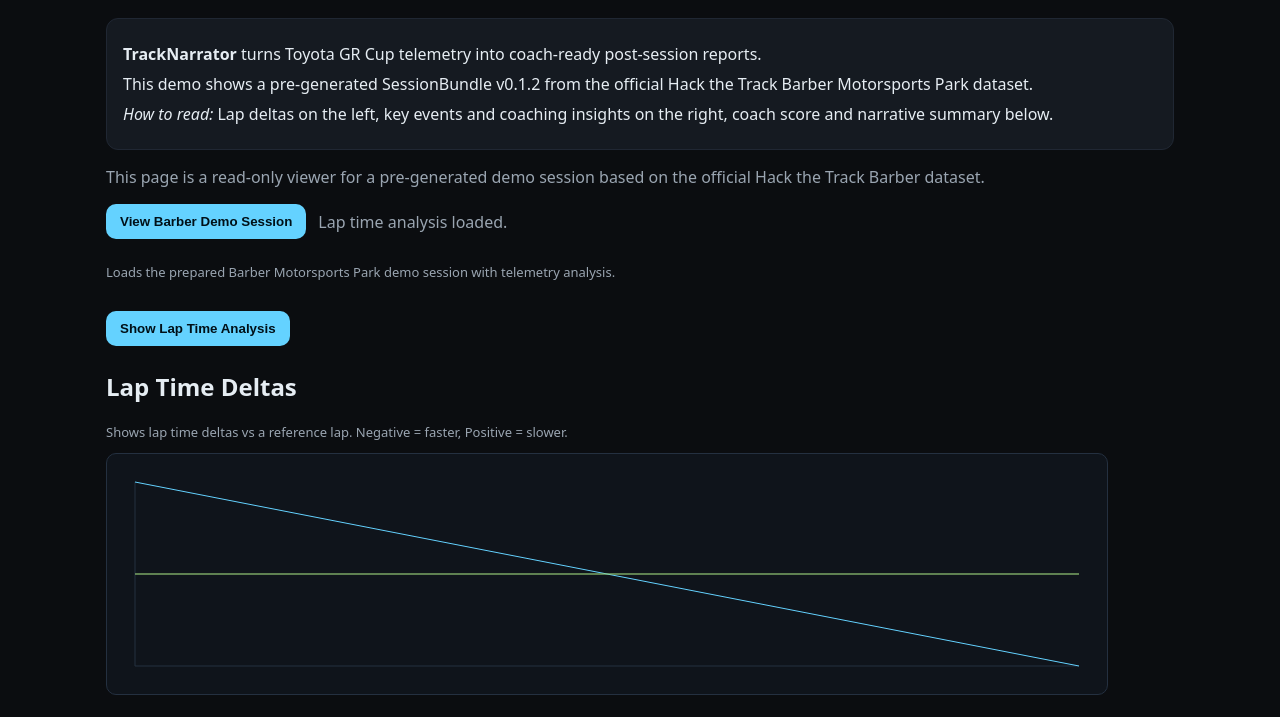
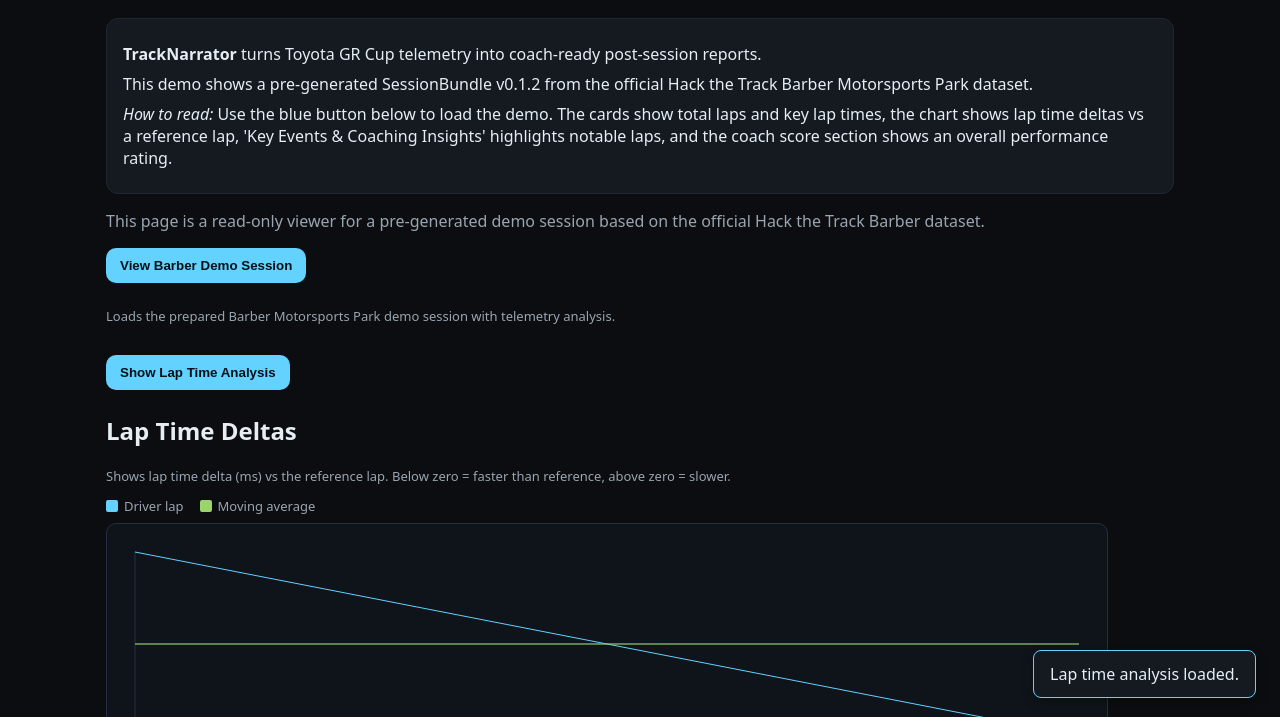
Before and after one commit to sofus-deng/tracknarrator, a plain HTML site: page docs/index.html in a window 1280 px wide. Both pictures are taken after a click on the button "Show Lap Time Analysis". Shown: the part 78-795 px from the top of the page. Drawn offline with Linux system fonts and the light colour scheme.

Commit message:
docs: refine static demo layout and data wiring for hack the track
- Fix hero copy to match current vertical layout
- Make KPI cards show real values from demo data
- Implement toast notification system for status messages
- Add legend to Lap Time Deltas chart for better interpretability
- Display Key Events & Coaching Insights properly
- Fix Coach Score layout (button → gauge → badge)
- Populate Laps section with actual lap data
- Update demo data files with proper structure

```diff
--- a/docs/app.js
+++ b/docs/app.js
@@ -22,6 +22,17 @@ window.tnSummary = null;
 window.tnViz = null;
 window.tnCoachScore = null;
 
+// Toast notification system
+function showToast(message) {
+  const toast = document.getElementById('toast');
+  toast.textContent = message;
+  toast.style.display = 'block';
+
+  setTimeout(() => {
+    toast.style.display = 'none';
+  }, 3500);
+}
+
 async function fetchSummary() {
   const status = document.getElementById('status');
   status.textContent = 'Loading demo data...';
@@ -29,7 +40,8 @@ async function fetchSummary() {
     // Try primary path first, then fallback
     const data = await fetchStaticJson('data/summary.json', 'demo/export/summary.json');
     window.tnSummary = data; // Store globally for reuse
-    status.textContent = 'Loaded.';
+    status.textContent = '';
+    showToast('Demo session loaded.');
     renderKPIs(data);
     renderCards(data.cards || []);
     renderLaps((data.sparklines && data.sparklines.laps) || []);
@@ -176,7 +188,8 @@ async function fetchViz() {
 
     if (vizData && vizData.lap_delta_series) {
       drawLapChart(vizData.lap_delta_series);
-      status.textContent = 'Lap time analysis loaded.';
+      status.textContent = '';
+      showToast('Lap time analysis loaded.');
     } else {
       status.textContent = 'Lap time analysis not available for this demo.';
     }
@@ -243,7 +256,8 @@ async function fetchCoach() {
     // First check if we already have coach score data
     if (window.tnCoachScore) {
       drawCoachGauge(window.tnCoachScore);
-      status.textContent = 'Coach assessment loaded.';
+      status.textContent = '';
+      showToast('Coach assessment loaded.');
       return;
     }
 
@@ -253,7 +267,8 @@ async function fetchCoach() {
       data = await fetchStaticJson('data/coach_score.json', 'demo/export/coach_score.json');
       window.tnCoachScore = data; // Store globally
       drawCoachGauge(data);
-      status.textContent = 'Coach assessment loaded.';
+      status.textContent = '';
+      showToast('Coach assessment loaded.');
     } catch (e) {
       // Show friendly message if coach score is not available
       coachMeta.textContent = 'Coach assessment is not available in this demo.';
--- a/docs/index.html
+++ b/docs/index.html
@@ -14,11 +14,15 @@
 
     <div class="intro-block">
       <p><strong>TrackNarrator</strong> turns Toyota GR Cup telemetry into coach-ready post-session reports.</p>
-      <p>This demo shows a pre-generated SessionBundle v0.1.2 from the official Hack the Track Barber Motorsports Park dataset.</p>
-      <p><em>How to read:</em> Lap deltas on the left, key events and coaching insights on the right, coach score and narrative summary below.</p>
+      <p>This demo shows a pre-generated SessionBundle v0.1.2 from the official Hack the Track Barber Motorsports Park
+        dataset.</p>
+      <p><em>How to read:</em> Use the blue button below to load the demo. The cards show total laps and key lap times,
+        the chart shows lap time deltas vs a reference lap, 'Key Events & Coaching Insights' highlights notable laps,
+        and the coach score section shows an overall performance rating.</p>
     </div>
 
-    <p class="muted">This page is a read-only viewer for a pre-generated demo session based on the official Hack the Track Barber dataset.</p>
+    <p class="muted">This page is a read-only viewer for a pre-generated demo session based on the official Hack the
+      Track Barber dataset.</p>
 
     <section class="controls">
       <button id="loadBtn">View Barber Demo Session</button>
@@ -46,22 +50,30 @@
     </section>
     <section>
       <h2>Lap Time Deltas</h2>
-      <p class="helper-text">Shows lap time deltas vs a reference lap. Negative = faster, Positive = slower.</p>
+      <p class="helper-text">Shows lap time delta (ms) vs the reference lap. Below zero = faster than reference, above
+        zero = slower.</p>
+      <div class="chart-legend">
+        <span class="legend-item"><span class="legend-color" style="background:#64d2ff;"></span> Driver lap</span>
+        <span class="legend-item"><span class="legend-color" style="background:#9ad46a;"></span> Moving average</span>
+      </div>
       <canvas id="lapChart" width="1000" height="240"
         style="max-width:100%;border:1px solid #243040;border-radius:10px;background:#0f141b"></canvas>
     </section>
     <section>
       <h2>Key Events & Coaching Insights</h2>
-      <p class="helper-text">Outliers detected using robust statistics – these are laps/sections worth discussing with the driver.</p>
+      <p class="helper-text">Outliers detected using robust statistics – these are laps/sections worth discussing with
+        the driver.</p>
       <div id="cards" class="grid"></div>
     </section>
     <section>
       <h2>Coach Score & Performance Badge</h2>
       <p class="helper-text">Auto-generated performance assessment based on consistency and key events.</p>
-      <button id="coachBtn">Generate Coach Assessment</button>
-      <canvas id="coachGauge" width="300" height="160"
-        style="max-width:100%;border:1px solid #243040;border-radius:10px;background:#0f141b"></canvas>
-      <div class="muted" id="coachMeta"></div>
+      <div class="coach-section">
+        <button id="coachBtn">Generate Coach Assessment</button>
+        <canvas id="coachGauge" width="300" height="160"
+          style="max-width:100%;border:1px solid #243040;border-radius:10px;background:#0f141b"></canvas>
+        <div class="muted" id="coachMeta"></div>
+      </div>
     </section>
 
     <section>
@@ -76,7 +88,8 @@
           <li>Shared token: add <code>?token=<TOKEN></code></li>
           <li>Live API: add <code>?sid=<SESSION_ID></code></li>
         </ul>
-        <p><small>Note: Raw TRD files are not shipped in this repo. This demo bundle is derived from the official Hack the Track / TRD Barber dataset.</small></p>
+        <p><small>Note: Raw TRD files are not shipped in this repo. This demo bundle is derived from the official Hack
+            the Track / TRD Barber dataset.</small></p>
       </details>
     </section>
 
@@ -87,6 +100,7 @@
       </p>
     </footer>
   </main>
+  <div id="toast" class="toast"></div>
   <script src="app.js"></script>
 </body>
 
--- a/docs/styles.css
+++ b/docs/styles.css
@@ -151,3 +151,45 @@ th {
 .docs-links a:hover {
   text-decoration: underline;
 }
+
+.toast {
+  position: fixed;
+  right: 1.5rem;
+  bottom: 1.5rem;
+  padding: 12px 16px;
+  border-radius: 8px;
+  background: var(--card);
+  border: 1px solid var(--accent);
+  color: var(--fg);
+  box-shadow: 0 4px 12px rgba(0, 0, 0, 0.3);
+  display: none;
+  z-index: 1000;
+}
+
+.chart-legend {
+  display: flex;
+  gap: 16px;
+  margin: 8px 0;
+  font-size: 13px;
+  color: var(--muted);
+}
+
+.legend-item {
+  display: flex;
+  align-items: center;
+  gap: 6px;
+}
+
+.legend-color {
+  width: 12px;
+  height: 12px;
+  border-radius: 2px;
+  display: inline-block;
+}
+
+.coach-section {
+  display: flex;
+  flex-direction: column;
+  gap: 16px;
+  align-items: center;
+}
```
